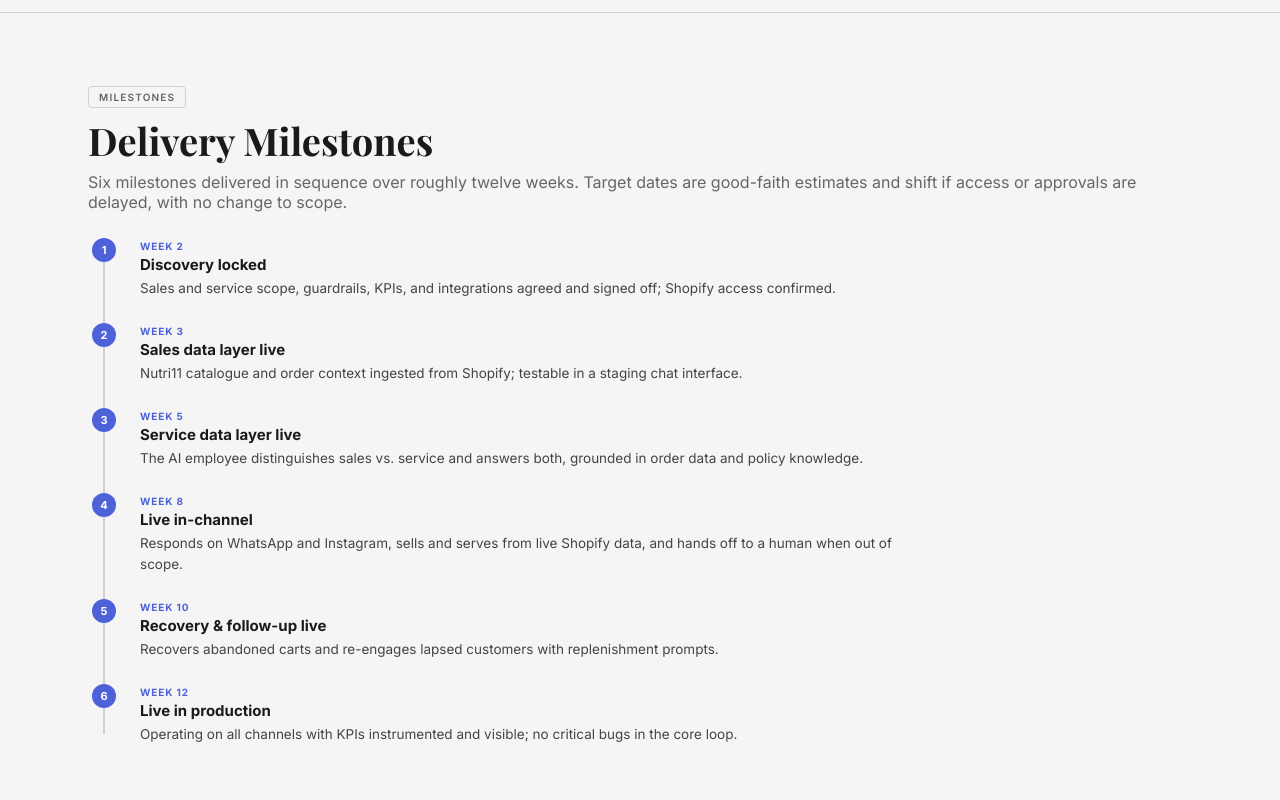
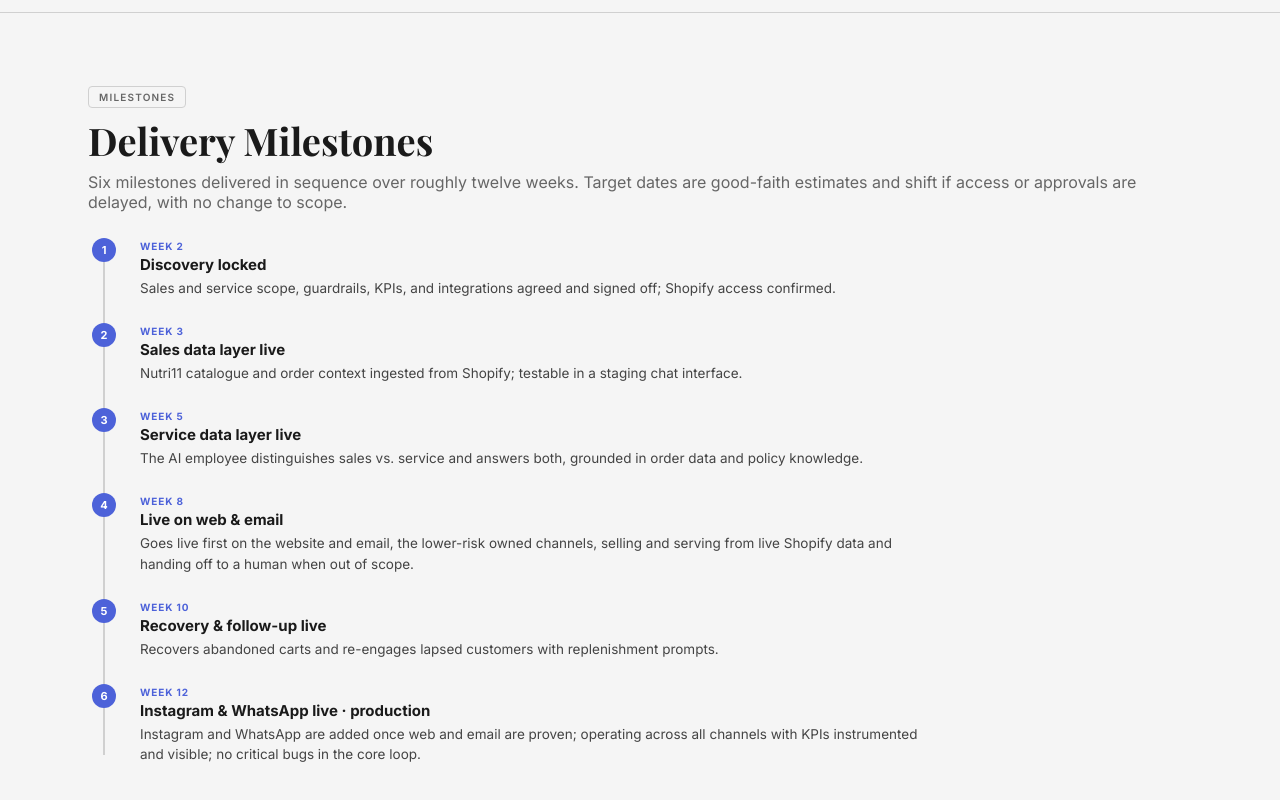
Before and after one commit to belen-supernal/nutri11-proposal-v3, a plain HTML site: page index.html in a window 1280 px wide. Shown: the part 1978-2778 px from the top of the page. Drawn offline with nearby package versions, Linux system fonts and the light colour scheme; a web font is replaced by a local one.

Commit message:
v3: phased channel rollout (web+email first, IG+WhatsApp later)

```diff
--- a/index.html
+++ b/index.html
@@ -702,7 +702,7 @@ body[data-v="b"] .funnel-only { display:revert; }
         <ul>
           <li><strong>Stage tracking</strong> · each conversation/customer is tagged with its current funnel stage, populated automatically from the AI employee's activity and Shopify events.</li>
           <li><strong>Recovery &amp; re-engagement</strong> · abandoned-checkout recovery and basic re-engagement (as already scoped), attributed back to the funnel.</li>
-          <li><strong>Funnel dashboard</strong> · volume, conversion, and drop-off between each stage, plus revenue — filterable by channel and language (ES/EN).</li>
+          <li><strong>Funnel dashboard</strong> · volume, conversion, and drop-off between each stage, plus revenue, filterable by channel and language (ES/EN).</li>
           <li><strong>Best-effort attribution</strong> · using the identifiers each channel provides (phone, email, Shopify customer).</li>
         </ul>
       </div>
@@ -744,8 +744,8 @@ body[data-v="b"] .funnel-only { display:revert; }
       <div class="mi">
         <div class="dot">4</div>
         <div class="wk">Week 8</div>
-        <h4>Live in-channel</h4>
-        <p>Responds on WhatsApp and Instagram, sells and serves from live Shopify data, and hands off to a human when out of scope.</p>
+        <h4>Live on web &amp; email</h4>
+        <p>Goes live first on the website and email, the lower-risk owned channels, selling and serving from live Shopify data and handing off to a human when out of scope.</p>
       </div>
       <div class="mi">
         <div class="dot">5</div>
@@ -756,8 +756,8 @@ body[data-v="b"] .funnel-only { display:revert; }
       <div class="mi">
         <div class="dot">6</div>
         <div class="wk">Week 12</div>
-        <h4>Live in production</h4>
-        <p>Operating on all channels with KPIs instrumented and visible; <span class="funnel-only funnel-add">funnel dashboard live — conversion, drop-off, and revenue by channel and language;</span> no critical bugs in the core loop.</p>
+        <h4>Instagram &amp; WhatsApp live · production</h4>
+        <p>Instagram and WhatsApp are added once web and email are proven; operating across all channels with KPIs instrumented and visible; <span class="funnel-only funnel-add">funnel dashboard live, showing conversion, drop-off, and revenue by channel and language;</span> no critical bugs in the core loop.</p>
       </div>
     </div>
   </div>
@@ -861,11 +861,11 @@ function togglePhase(trigger) {
 const VERSIONS = {
   a: {
     px: '$4,000', meta: '12-month commitment &middot; $48,000 total',
-    summary: 'Everything Nutri11 needs to sell and serve across every channel &mdash; one AI employee, one flat monthly fee.'
+    summary: 'Everything Nutri11 needs to sell and serve across every channel: one AI employee, one flat monthly fee.'
   },
   b: {
     px: '$6,500', meta: '12-month commitment &middot; $78,000 total',
-    summary: 'The Sales &amp; Service AI employee plus a tracked commerce funnel and dashboard &mdash; every stage from reached to purchased, by channel and language.'
+    summary: 'The Sales &amp; Service AI employee plus a tracked commerce funnel and dashboard: every stage from reached to purchased, by channel and language.'
   }
 };
 function setVersion(v){
```
